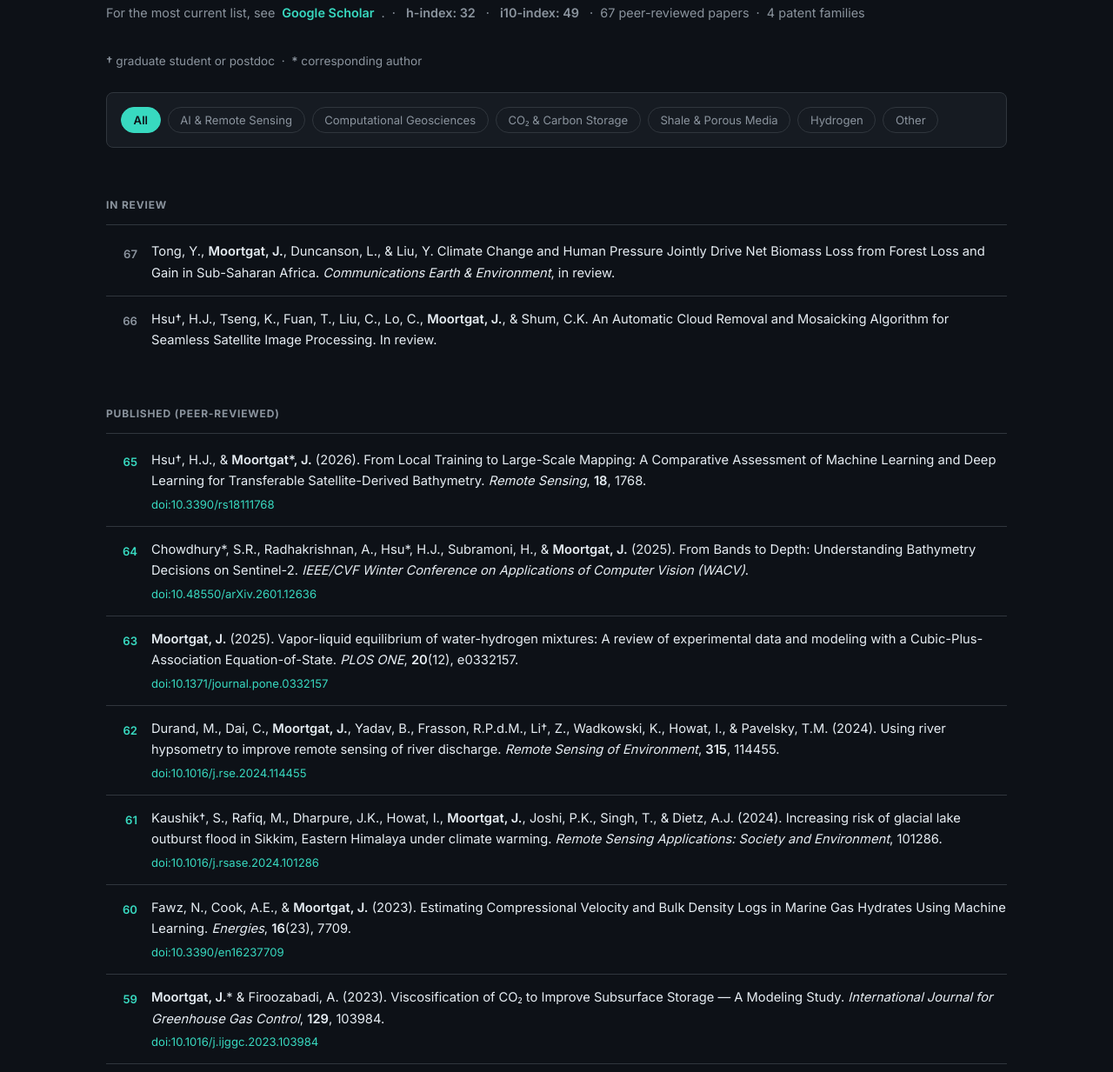
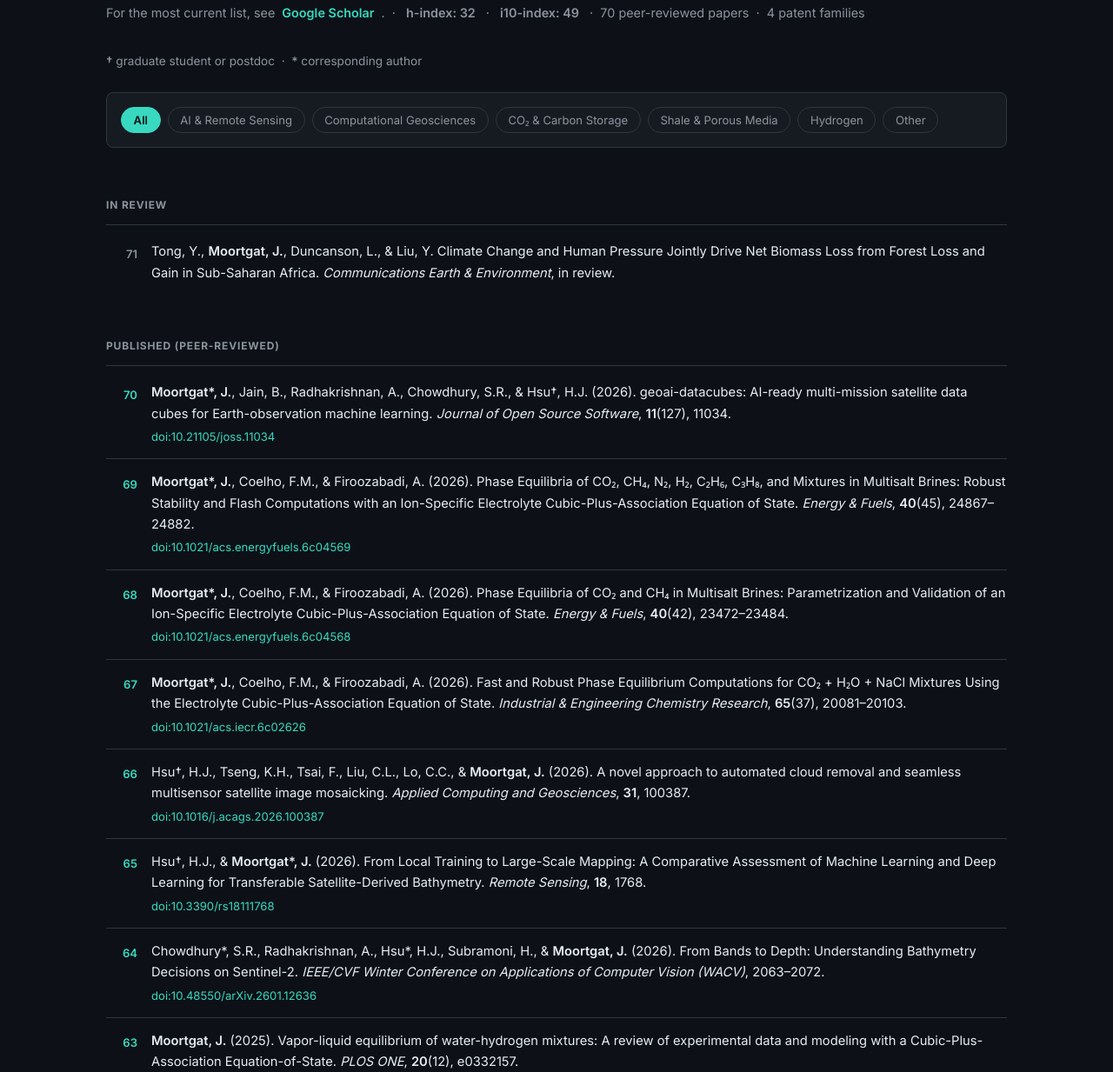
Before and after one commit to jmoortgat/jmoortgat.github.io, a plain HTML site: page publications.html in a window 1280 px wide. Shown: the part 198-1431 px from the top of the page at 87% size. Drawn offline with Linux system fonts and the light colour scheme.

Commit message:
Add five 2026 publications and update WACV entry
- Add JOSS (geoai-datacubes), two Energy & Fuels papers and the
  I&EC Research paper on electrolyte CPA phase equilibria.
- Move the cloud-removal paper from In Review to Published
  (Applied Computing and Geosciences 31, 100387) and fix co-author names.
- WACV paper: year 2026, pages 2063-2072.
- Renumber entries; update count to 70 peer-reviewed papers.

```diff
--- a/publications.html
+++ b/publications.html
@@ -39,7 +39,7 @@
           For the most current list, see
           <a href="https://scholar.google.com/citations?user=0onLASoAAAAJ" target="_blank" rel="noopener noreferrer">Google Scholar</a>.
           &nbsp;·&nbsp; <strong>h-index: 32</strong> &nbsp;·&nbsp; <strong>i10-index: 49</strong>
-          &nbsp;·&nbsp; 67 peer-reviewed papers &nbsp;·&nbsp; 4 patent families
+          &nbsp;·&nbsp; 70 peer-reviewed papers &nbsp;·&nbsp; 4 patent families
         </p>
 
         <p style="font-size:0.85rem;color:var(--muted);margin-bottom:1.5rem">
@@ -62,16 +62,9 @@
         <ul class="pub-list">
 
           <li class="pub-item" data-category="ai-rs">
-            <span class="pub-num review">67</span>
+            <span class="pub-num review">71</span>
             <div class="pub-content">
               <cite>Tong, Y., <strong>Moortgat, J.</strong>, Duncanson, L., &amp; Liu, Y. Climate Change and Human Pressure Jointly Drive Net Biomass Loss from Forest Loss and Gain in Sub-Saharan Africa. <em>Communications Earth &amp; Environment</em>, in review.</cite>
-            </div>
-          </li>
-
-          <li class="pub-item" data-category="ai-rs">
-            <span class="pub-num review">66</span>
-            <div class="pub-content">
-              <cite>Hsu†, H.J., Tseng, K., Fuan, T., Liu, C., Lo, C., <strong>Moortgat, J.</strong>, &amp; Shum, C.K. An Automatic Cloud Removal and Mosaicking Algorithm for Seamless Satellite Image Processing. In review.</cite>
             </div>
           </li>
 
@@ -80,6 +73,46 @@
         <!-- ── PUBLISHED ── -->
         <p class="pub-section-label" style="margin-top:1.5rem">Published (peer-reviewed)</p>
         <ul class="pub-list">
+
+          <li class="pub-item" data-category="ai-rs">
+            <span class="pub-num">70</span>
+            <div class="pub-content">
+              <cite><strong>Moortgat*, J.</strong>, Jain, B., Radhakrishnan, A., Chowdhury, S.R., &amp; Hsu†, H.J. (2026). geoai-datacubes: AI-ready multi-mission satellite data cubes for Earth-observation machine learning. <em>Journal of Open Source Software</em>, <strong>11</strong>(127), 11034.</cite>
+              <div class="pub-meta"><a href="https://doi.org/10.21105/joss.11034" target="_blank" rel="noopener">doi:10.21105/joss.11034</a></div>
+            </div>
+          </li>
+
+          <li class="pub-item" data-category="co2 hydrogen comp-geo">
+            <span class="pub-num">69</span>
+            <div class="pub-content">
+              <cite><strong>Moortgat*, J.</strong>, Coelho, F.M., &amp; Firoozabadi, A. (2026). Phase Equilibria of CO₂, CH₄, N₂, H₂, C₂H₆, C₃H₈, and Mixtures in Multisalt Brines: Robust Stability and Flash Computations with an Ion-Specific Electrolyte Cubic-Plus-Association Equation of State. <em>Energy &amp; Fuels</em>, <strong>40</strong>(45), 24867–24882.</cite>
+              <div class="pub-meta"><a href="https://doi.org/10.1021/acs.energyfuels.6c04569" target="_blank" rel="noopener">doi:10.1021/acs.energyfuels.6c04569</a></div>
+            </div>
+          </li>
+
+          <li class="pub-item" data-category="co2 comp-geo">
+            <span class="pub-num">68</span>
+            <div class="pub-content">
+              <cite><strong>Moortgat*, J.</strong>, Coelho, F.M., &amp; Firoozabadi, A. (2026). Phase Equilibria of CO₂ and CH₄ in Multisalt Brines: Parametrization and Validation of an Ion-Specific Electrolyte Cubic-Plus-Association Equation of State. <em>Energy &amp; Fuels</em>, <strong>40</strong>(42), 23472–23484.</cite>
+              <div class="pub-meta"><a href="https://doi.org/10.1021/acs.energyfuels.6c04568" target="_blank" rel="noopener">doi:10.1021/acs.energyfuels.6c04568</a></div>
+            </div>
+          </li>
+
+          <li class="pub-item" data-category="co2 comp-geo">
+            <span class="pub-num">67</span>
+            <div class="pub-content">
+              <cite><strong>Moortgat*, J.</strong>, Coelho, F.M., &amp; Firoozabadi, A. (2026). Fast and Robust Phase Equilibrium Computations for CO₂ + H₂O + NaCl Mixtures Using the Electrolyte Cubic-Plus-Association Equation of State. <em>Industrial &amp; Engineering Chemistry Research</em>, <strong>65</strong>(37), 20081–20103.</cite>
+              <div class="pub-meta"><a href="https://doi.org/10.1021/acs.iecr.6c02626" target="_blank" rel="noopener">doi:10.1021/acs.iecr.6c02626</a></div>
+            </div>
+          </li>
+
+          <li class="pub-item" data-category="ai-rs">
+            <span class="pub-num">66</span>
+            <div class="pub-content">
+              <cite>Hsu†, H.J., Tseng, K.H., Tsai, F., Liu, C.L., Lo, C.C., &amp; <strong>Moortgat, J.</strong> (2026). A novel approach to automated cloud removal and seamless multisensor satellite image mosaicking. <em>Applied Computing and Geosciences</em>, <strong>31</strong>, 100387.</cite>
+              <div class="pub-meta"><a href="https://doi.org/10.1016/j.acags.2026.100387" target="_blank" rel="noopener">doi:10.1016/j.acags.2026.100387</a></div>
+            </div>
+          </li>
 
           <li class="pub-item" data-category="ai-rs">
             <span class="pub-num">65</span>
@@ -92,7 +125,7 @@
           <li class="pub-item" data-category="ai-rs">
             <span class="pub-num">64</span>
             <div class="pub-content">
-              <cite>Chowdhury*, S.R., Radhakrishnan, A., Hsu*, H.J., Subramoni, H., &amp; <strong>Moortgat, J.</strong> (2025). From Bands to Depth: Understanding Bathymetry Decisions on Sentinel-2. <em>IEEE/CVF Winter Conference on Applications of Computer Vision (WACV)</em>.</cite>
+              <cite>Chowdhury*, S.R., Radhakrishnan, A., Hsu*, H.J., Subramoni, H., &amp; <strong>Moortgat, J.</strong> (2026). From Bands to Depth: Understanding Bathymetry Decisions on Sentinel-2. <em>IEEE/CVF Winter Conference on Applications of Computer Vision (WACV)</em>, 2063–2072.</cite>
               <div class="pub-meta"><a href="https://doi.org/10.48550/arXiv.2601.12636" target="_blank" rel="noopener">doi:10.48550/arXiv.2601.12636</a></div>
             </div>
           </li>
```
